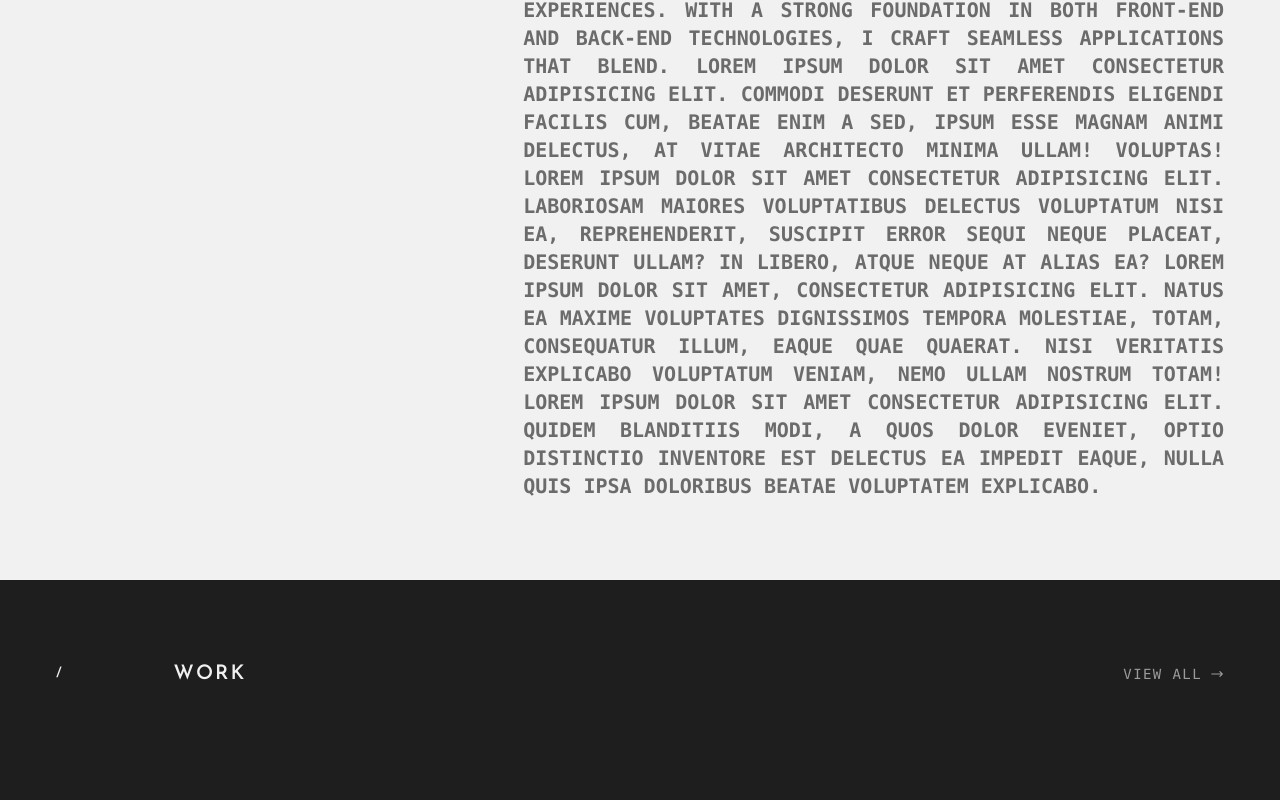
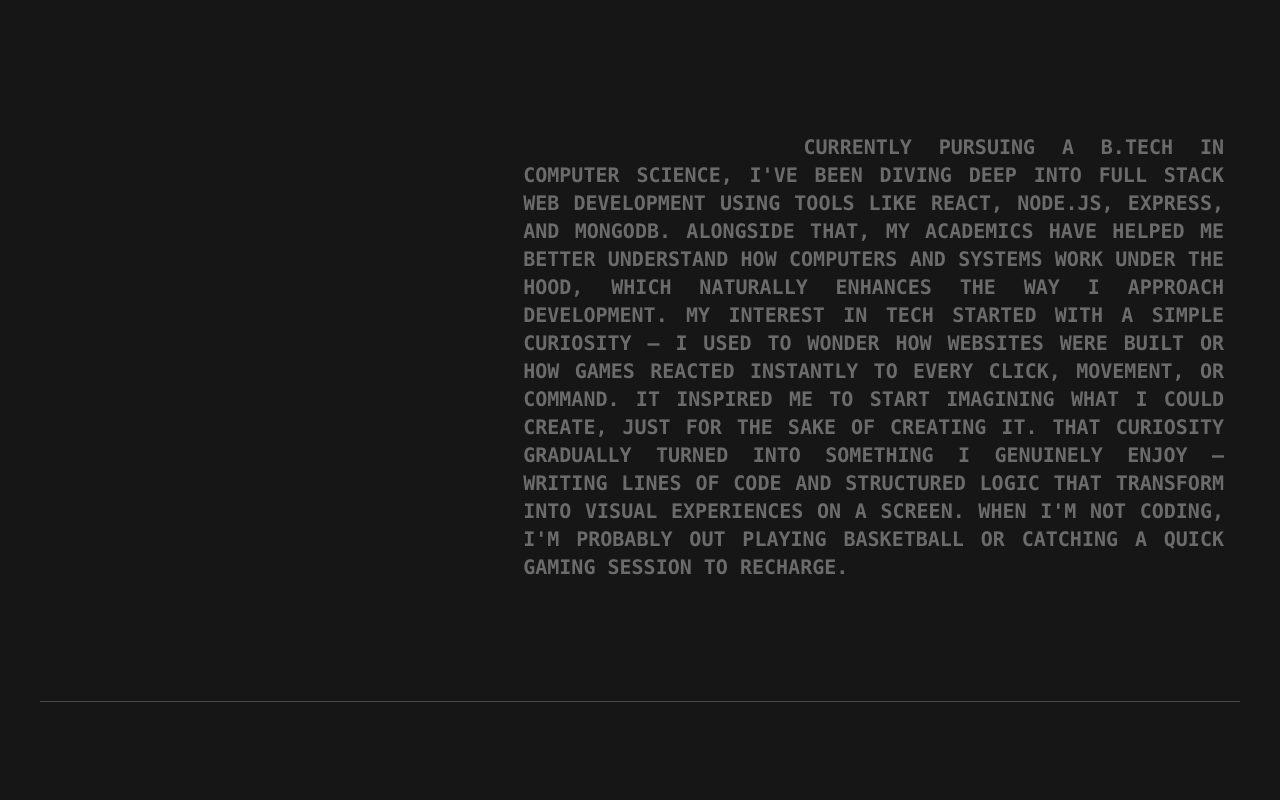
Before and after one commit to amanranahere/Portfolio, a React (Vite) app: page / in a window 1280 px wide. Shown: the part 1020-1820 px from the top of the page. Built offline with nearby package versions, Linux system fonts and the light colour scheme.

Commit message:
add content to about page

```diff
--- a/src/components/Contact/ContactComponent.jsx
+++ b/src/components/Contact/ContactComponent.jsx
@@ -20,10 +20,12 @@
           style={{ textIndent: "40%" }}
         >
           <p>
-            Lorem ipsum dolor sit amet consectetur, adipisicing elit. Autem
-            exercitationem quisquam perferendis dolorem dolorum, nobis
-            voluptatem totam non optio vitae ipsa error rerum mollitia repellat
-            aliquid, dolore vero veniam ut.
+            I'm always open to exciting opportunities — whether it&apos;s a
+            potential role, freelance collaboration, or a creative idea that
+            needs a developer&apos;s touch. If you&apos;re looking for someone
+            who brings both technical skill and a fresh perspective, let&apos;s
+            connect. And even if it's just to say hi or share thoughts, my inbox
+            is always open.
           </p>
 
           {/* masking div for animation */}
--- a/src/components/Home/AboutSection.jsx
+++ b/src/components/Home/AboutSection.jsx
@@ -5,9 +5,9 @@
 
 function AboutSection() {
   return (
-    <section className="min-h-screen lg:h-screen px-4 md:px-16 lg:px-14 py-20">
+    <section className="min-h-screen lg:h-screen px-4 md:px-16 lg:px-14 pt-20 lg:py-20">
       <div className="h-full flex flex-col lg:flex-row justify-between">
-        <div className="lg:w-[40%] text-lg lg:text-xl font-medium tracking-widest select-none josefinSans-text">
+        <div className="lg:w-[40%] text-lg lg:text-xl font-medium tracking-widest select-none josefinSans-text text-[#f3f1ec]">
           <span>/</span>
           <span className="pl-10 lg:pl-28">
             <RandomText text="ABOUT" />
@@ -22,27 +22,24 @@
                 className="lg:text-xl text-[#6b6b6c] text-justify font-semibold uppercase font-mono"
                 style={{ textIndent: "40%" }}
               >
-                I'm a full-stack developer passionate about building intuitive
-                and scalable digital experiences. With a strong foundation in
-                both front-end and back-end technologies, I craft seamless
-                applications that blend. Lorem ipsum dolor sit amet consectetur
-                adipisicing elit. Commodi deserunt et perferendis eligendi
-                facilis cum, beatae enim a sed, ipsum esse magnam animi
-                delectus, at vitae architecto minima ullam! Voluptas! Lorem
-                ipsum dolor sit amet consectetur adipisicing elit. Laboriosam
-                maiores voluptatibus delectus voluptatum nisi ea, reprehenderit,
-                suscipit error sequi neque placeat, deserunt ullam? In libero,
-                atque neque at alias ea? Lorem ipsum dolor sit amet, consectetur
-                adipisicing elit. Natus ea maxime voluptates dignissimos tempora
-                molestiae, totam, consequatur illum, eaque quae quaerat. Nisi
-                veritatis explicabo voluptatum veniam, nemo ullam nostrum totam!
-                Lorem ipsum dolor sit amet consectetur adipisicing elit. Quidem
-                blanditiis modi, a quos dolor eveniet, optio distinctio
-                inventore est delectus ea impedit eaque, nulla quis ipsa
-                doloribus beatae voluptatem explicabo.
+                Currently pursuing a B.Tech in Computer Science, I&apos;ve been
+                diving deep into full stack web development using tools like
+                React, Node.js, Express, and MongoDB. Alongside that, my
+                academics have helped me better understand how computers and
+                systems work under the hood, which naturally enhances the way I
+                approach development. My interest in tech started with a simple
+                curiosity — I used to wonder how websites were built or how
+                games reacted instantly to every click, movement, or command. It
+                inspired me to start imagining what I could create, just for the
+                sake of creating it. That curiosity gradually turned into
+                something I genuinely enjoy — writing lines of code and
+                structured logic that transform into visual experiences on a
+                screen. When I&apos;m not coding, I&apos;m probably out playing
+                basketball or catching a quick gaming session to recharge.
               </p>
 
               <MaskingGrid
+                color="#161616"
                 rowSizes={{ sm: 60, md: 90, lg: 100 }}
                 columnSizes={{ sm: 60, md: 90, lg: 100 }}
                 startDelay={0.3}
--- a/src/components/Home/LandingSection.jsx
+++ b/src/components/Home/LandingSection.jsx
@@ -63,7 +63,7 @@
 
       {/* name div */}
       <div className="w-full pl-6 md:px-20 lg:px-32 flex flex-col lg:flex-row justify-between gap-14 lg:gap-0">
-        <div className="w-full flex flex-col text-[2rem] leading-none md:text-6xl lg:text-[5vw]">
+        <div className="w-full flex flex-col text-[2rem] text-[#f3f1ec] leading-none md:text-6xl lg:text-[5vw]">
           <RandomText
             text="AMAN RANA"
             className="josefinSans-text font-extralight"
--- a/src/components/Home/WorkSection.jsx
+++ b/src/components/Home/WorkSection.jsx
@@ -59,7 +59,7 @@
 
   return (
     <>
-      <div className="h-full w-full bg-[#1e1e1e] flex justify-between items-center px-4 md:px-16 lg:px-14 py-20">
+      <div className="h-full w-full flex justify-between items-center px-4 md:px-16 lg:px-14 pt-20 lg:py-20">
         <div className="josefinSans-text font-semibold text-sm text-[#f1f1f1] select-none flex items-center">
           <span>/</span>
           <span className="pl-10 lg:pl-28 text-lg lg:text-xl tracking-widest ">
@@ -84,10 +84,7 @@
         </motion.div>
       </div>
 
-      <section
-        ref={containerRef}
-        className="relative h-[4000vh] lg:h-[900vh] bg-[#1e1e1e]"
-      >
+      <section ref={containerRef} className="relative h-[4000vh] lg:h-[900vh]">
         <div className="sticky top-0 flex flex-col h-screen transform -translate-y-5 justify-center items-center overflow-hidden">
           <motion.div
             style={{ x: firstLineTransformX }}
@@ -153,6 +150,8 @@
           </motion.div>
         </div>
       </section>
+
+      <div className="h-28"></div>
     </>
   );
 }
--- a/src/components/Projects/ProjectTemplate.jsx
+++ b/src/components/Projects/ProjectTemplate.jsx
@@ -245,10 +245,10 @@
 
         {/* other projects heading */}
 
-        <div>
+        <div className="flex justify-end">
           <Link
             to={`/work`}
-            className="text-4xl lg:text-7xl text-right pt-4 pb-[30vh] text-[#f1f1f1] hover:text-white/80 tracking-tight font-semibold flex flex-wrap justify-end josefinSans-text"
+            className="max-w-max text-4xl lg:text-7xl text-right pt-4 mb-[30vh] text-[#f1f1f1] hover:text-[#6b6b6c] tracking-tight font-semibold flex flex-wrap justify-end josefinSans-text duration-300"
           >
             <RandomText text="OTHER WORKS" />
           </Link>
--- a/src/components/Work/ProjectsListComponent.jsx
+++ b/src/components/Work/ProjectsListComponent.jsx
@@ -3,7 +3,7 @@
 import { IoMdArrowRoundForward } from "react-icons/io";
 import WeblogImg from "../../assets/images/weblogAllBlogs.png";
 import VidronImg from "../../assets/images/vidronHome.png";
-import CurrConvImg from "../../assets/images/CurrencyConverter.png";
+import CurrConvImg from "../../assets/images/currencyConverter.png";
 import BrickBreakerImg from "../../assets/images/brickBreaker.png";
 import FlappyBirdImg from "../../assets/images/flappyBird.png";
 import SnakeGameImg from "../../assets/images/snakeGame.png";
@@ -115,8 +115,8 @@
       {/* heading and paragraph */}
       <div className="flex flex-col justify-center items-center">
         <div className="w-[90%] lg:w-[75%] mt-20 md:mt-40 lg:mt-20">
-          <div className="w-full text-3xl lg:text-4xl font-medium select-none josefinSans-text">
-            <RandomText text="MY PROJECTS" />
+          <div className="w-full text-3xl lg:text-5xl font-medium select-none josefinSans-text">
+            <RandomText text="WHAT I'VE BUILT" />
           </div>
 
           <div
@@ -124,13 +124,11 @@
             style={{ textIndent: "30%" }}
           >
             <p>
-              Lorem ipsum dolor sit amet consectetur adipisicing elit. Eveniet,
-              eligendi sapiente accusamus, eum modi neque facere quia totam rem
-              voluptas numquam quisquam quam in excepturi minus. Itaque ipsam
-              eaque dignissimos! Lorem, ipsum dolor sit amet consectetur
-              adipisicing elit. Voluptas dicta sit dolor maiores laboriosam
-              placeat accusantium reiciendis, quibusdam dolorum, adipisci eius
-              ratione facilis.
+              Here&apos;s a collection of the projects I&apos;ve poured my time,
+              creativity, and skills into. Each one reflects a learning curve, a
+              new challenge tackled, or a creative solution implemented. From
+              frontend finesse to backend logic, these works showcase what I
+              love about development—bringing ideas to life through code.
             </p>
 
             <MaskingGrid
--- a/src/pages/Home.jsx
+++ b/src/pages/Home.jsx
@@ -51,27 +51,33 @@
   };
 
   return (
-    <>
-      <div className="bg-[#161616] text-[#f3f1ec]">
+    <div className="bg-[#161616]">
+      <div className="">
         <LandingSection />
       </div>
 
-      <div id="aboutSection" className="bg-[#f1f1f1]">
+      <div className="border-b border-[#4a4a4a] m-5 lg:m-10"></div>
+
+      <div id="aboutSection">
         <AboutSection />
       </div>
 
-      <WorkSection />
+      <div className="border-b border-[#4a4a4a] m-5 lg:m-10"></div>
+
+      <div className="">
+        <WorkSection />
+      </div>
 
       <CapabilitiesSection />
 
-      <div id="contactSection" className="bg-[#161616]">
+      <div id="contactSection" className="">
         <ContactSection />
       </div>
 
       <div className="border-t-2 border-white">
         <Footer />
       </div>
-    </>
+    </div>
   );
 }
 
```
Also changed, not shown: src/components/Footer/Footer.jsx (+8 -9 lines), src/components/Home/CapabilitiesSection.jsx (+25 -17 lines), src/components/Navbar/Navbar.jsx (+7 -5 lines).
